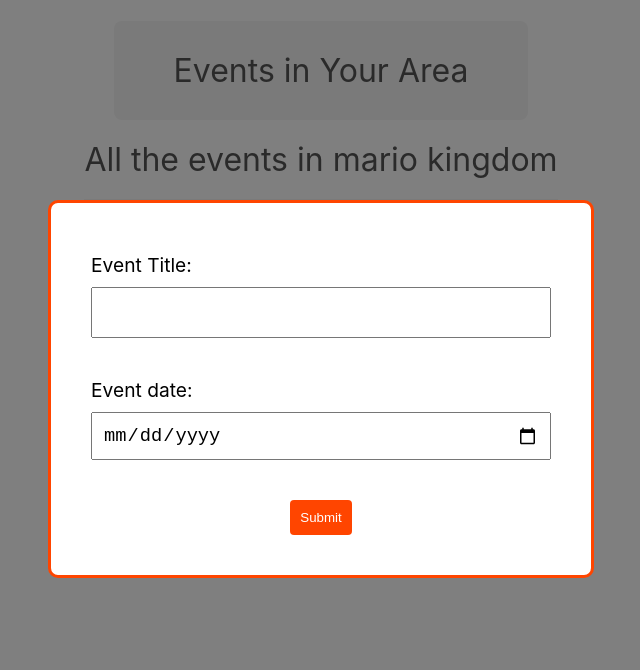
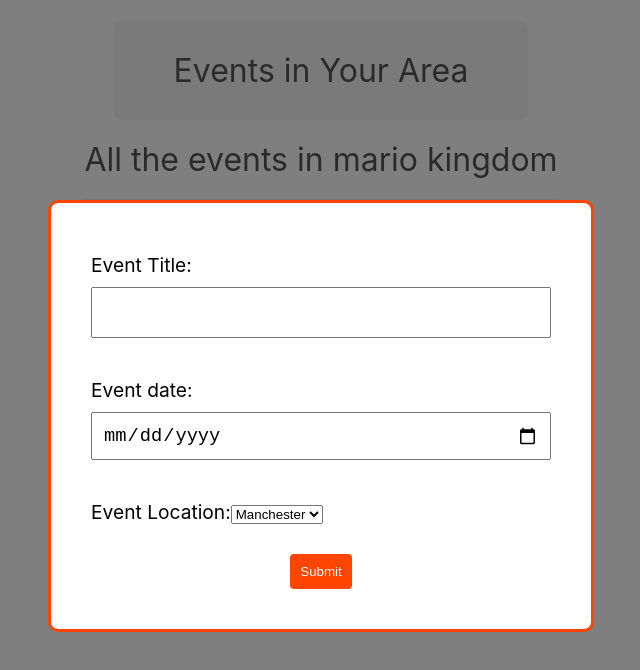
Before and after one commit to gauravdotiyal/React_1, a React (Create React App) app: page / in a window 1280 px wide. Both pictures are taken after a click on the button "Add new Event". Shown: the top 670 px of the page, without its empty margins (319-959 px from the left). Built offline with nearby package versions, Linux system fonts and the light colour scheme.

Commit message:
created a form to add events

```diff
--- a/src/components/EventList.js
+++ b/src/components/EventList.js
@@ -6,6 +6,7 @@
         { events.map((event,index)=> (
          <div className={styles.card} key={event.id}>
          <h2>{index} - {event.title}</h2>
+         <p>{event.location}- {event.date} </p>
          <button onClick={()=> handleclick(event.id)}>Delete events</button>
        </div>
       ))}
--- a/src/components/NewEventForm.js
+++ b/src/components/NewEventForm.js
@@ -1,26 +1,28 @@
 import './NewEventForm.css'
-import React, { useState } from 'react'
-
-
-
+import React, { useState  } from 'react'
 
 export default function NewEventForm({addEvent}) {
 
     const [title,setTitle]=useState('')
     const [date,setDate]=useState('')
+    const [location,setLocation]=useState('manchester')
 
     const resetform=()=>{
         setDate('')
         setTitle('')
+        setLocation('manchester')
     }
 
     const handleSubmit =(e)=>{
         e.preventDefault()
+
         const event={
             title:title,
             date:date,
+            location:location,
             id:Math.floor(Math.random()*1000)
         }
+        console.log(event)
         addEvent(event)
         resetform()
     }
@@ -45,6 +47,15 @@
         />
         </label>
 
+        <label>
+        <span>Event Location:</span>
+         <select onChange={(e)=>setLocation(e.target.value)}>
+          <option value="manchester">Manchester</option>
+          <option value="london">London</option>
+          <option value="cardiff">Cardiff</option>
+         </select>
+        </label>
+
         <button>Submit</button>
         {/* <p>title -{title}, date-{date}</p>
         <p onClick={resetform}>Reset the Form</p> */}
```
